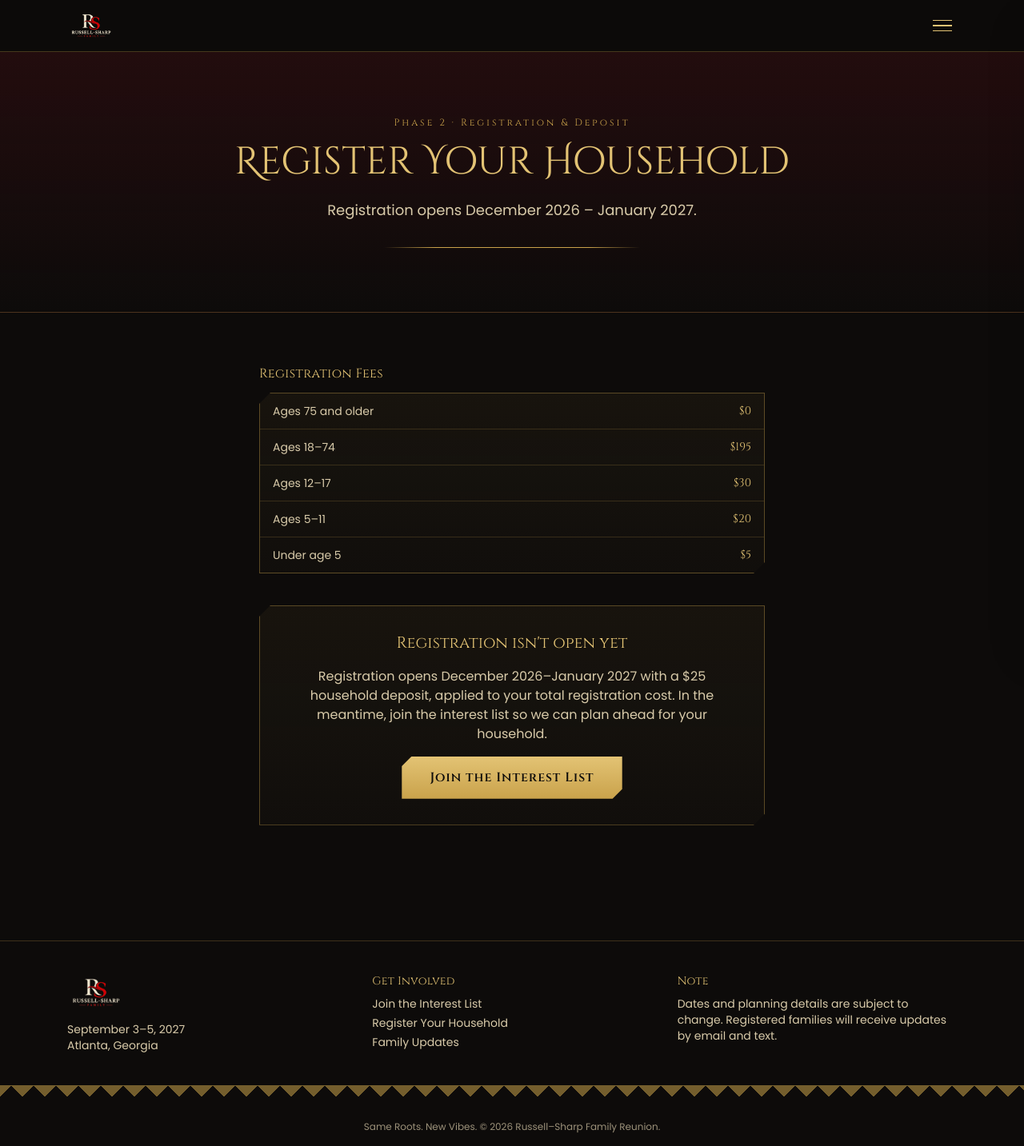
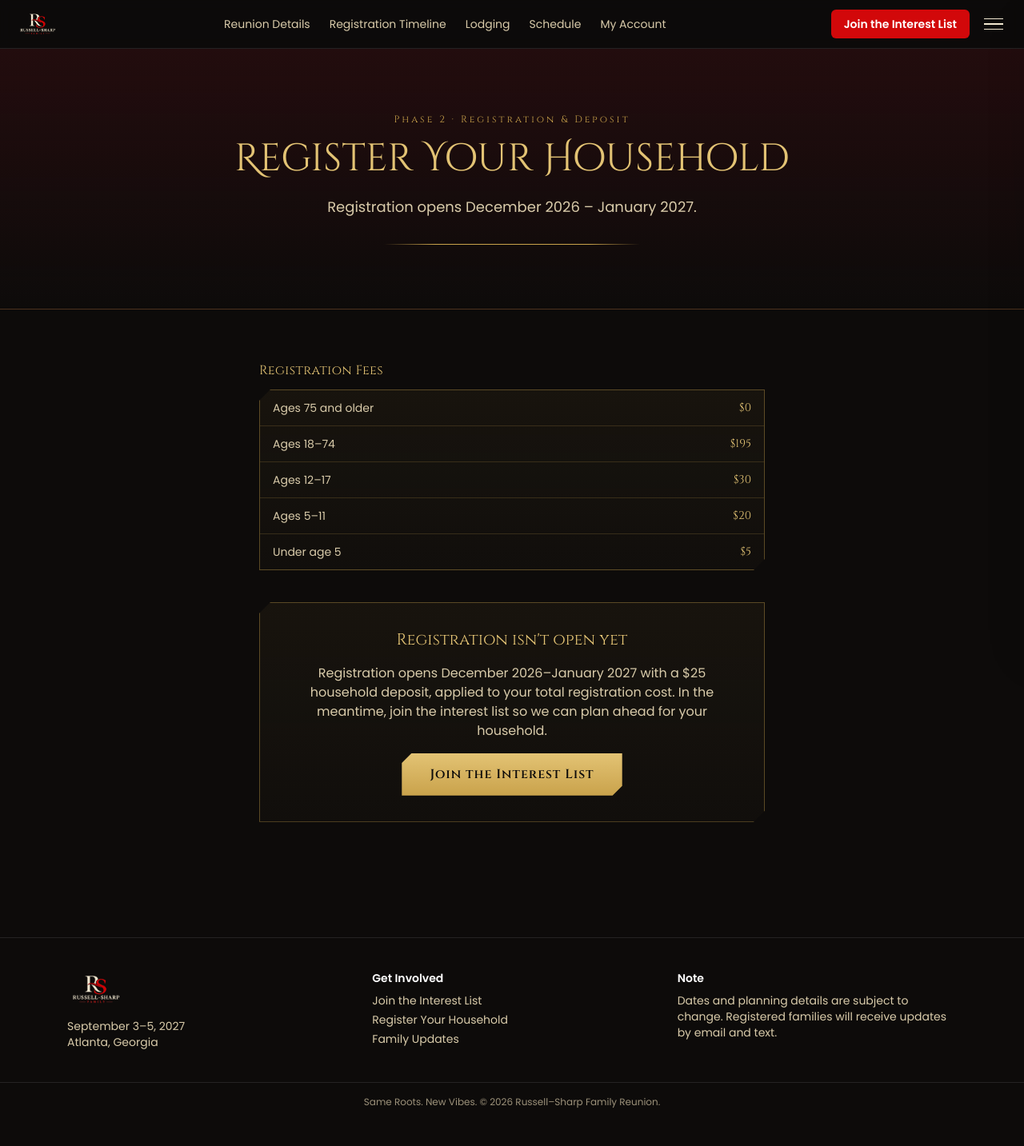
Before and after one commit to monica853/russell-sharp-reunion, a Next.js app: page /register in a window 1280 px wide. Shown: the whole page at 80% size. After the commit the page ends 1402 px from the top, so only its background shows below. Built offline with nearby package versions, Linux system fonts and the light colour scheme.

Commit message:
Add logo, favicon, and sharing image

```diff
--- a/src/app/globals.css
+++ b/src/app/globals.css
@@ -1,4 +1,4 @@
-@import url('https://fonts.googleapis.com/css2?family=Cinzel+Decorative:wght@400;700;900&family=Cinzel:wght@400;500;600;700&family=Poppins:ital,wght@0,300;0,400;0,500;0,600;0,700;1,400&display=swap');
+@import url('https://fonts.googleapis.com/css2?family=Cinzel+Decorative:wght@400;700;900&family=Cinzel:wght@400;500;600;700&family=Poppins:ital,wght@0,300;0,400;0,500;0,600;0,700;0,800;0,900;1,400&display=swap');
 @import "tailwindcss";
 
 :root {
@@ -11,6 +11,11 @@
   --pearl: #f3e9d2;
   --pearl-dim: #d9cbaa;
   --leaf: #3b4a3a;
+
+  /* Brand red, pulled directly from the family logo */
+  --accent: #d2080a;
+  --accent-bright: #ef2a2c;
+  --accent-dark: #8f0507;
 
   --font-display: 'Cinzel Decorative', serif;
   --font-heading: 'Cinzel', serif;
@@ -124,3 +129,55 @@ body {
 input, select, textarea {
   font-family: var(--font-body);
 }
+
+/* ── Clean, modern components for the hero/nav (deliberately un-ornamented,
+   distinct from the deco-* classes used elsewhere on the site) ── */
+
+.tag-label {
+  display: inline-block;
+  font-family: var(--font-body);
+  font-size: 0.7rem;
+  font-weight: 600;
+  letter-spacing: 0.1em;
+  color: var(--accent-bright);
+  border: 1px solid var(--accent);
+  border-radius: 4px;
+  padding: 0.15rem 0.55rem;
+}
+
+.btn-primary {
+  font-family: var(--font-body);
+  font-weight: 600;
+  color: #fff;
+  background: var(--accent);
+  padding: 0.85rem 1.75rem;
+  border-radius: 6px;
+  display: inline-flex;
+  align-items: center;
+  gap: 0.4rem;
+  transition: background 0.2s ease, transform 0.2s ease;
+}
+
+.btn-primary:hover {
+  background: var(--accent-bright);
+  transform: translateY(-1px);
+}
+
+.btn-outline-clean {
+  font-family: var(--font-body);
+  font-weight: 600;
+  color: var(--pearl);
+  background: transparent;
+  border: 1px solid rgba(243, 233, 210, 0.35);
+  padding: 0.85rem 1.75rem;
+  border-radius: 6px;
+  display: inline-flex;
+  align-items: center;
+  gap: 0.4rem;
+  transition: border-color 0.2s ease, background 0.2s ease;
+}
+
+.btn-outline-clean:hover {
+  border-color: var(--pearl);
+  background: rgba(243, 233, 210, 0.06);
+}
--- a/src/app/page.tsx
+++ b/src/app/page.tsx
@@ -41,9 +41,9 @@ function SectionGrid({ items }: { items: SectionLink[] }) {
         const Icon = s.icon;
         return (
           <Link key={s.href} href={s.href} className="group flex items-start gap-4 py-3">
-            <Icon className="w-5 h-5 mt-1 text-[var(--gold)] shrink-0" strokeWidth={1.5} />
+            <Icon className="w-5 h-5 mt-1 text-[var(--accent-bright)] shrink-0" strokeWidth={1.5} />
             <div>
-              <p className="font-heading text-[var(--pearl)] group-hover:text-[var(--gold-bright)] transition-colors">
+              <p className="font-semibold text-[var(--pearl)] group-hover:text-white transition-colors">
                 {s.title}
               </p>
               <p className="text-sm text-[var(--pearl-dim)] mt-0.5">{s.body}</p>
@@ -58,52 +58,89 @@ function SectionGrid({ items }: { items: SectionLink[] }) {
 export default function Home() {
   return (
     <div>
-      {/* Hero */}
-      <section className="relative">
-        <div className="mx-auto max-w-3xl px-5 pt-10 sm:pt-14">
-          <div className="deco-frame">
+      {/* Hero — Atlanta skyline stays fixed behind the content as it scrolls */}
+      <section className="relative min-h-[85vh] sm:min-h-screen bg-[url('/images/atlanta-skyline.png')] bg-cover bg-center bg-fixed flex flex-col justify-center overflow-hidden">
+        <div className="absolute inset-0 bg-gradient-to-r from-[var(--ink)] via-[var(--ink)]/85 to-[var(--ink)]/40" />
+        <div className="absolute inset-0 bg-gradient-to-t from-[var(--ink)] via-transparent to-[var(--ink)]/30" />
+
+        <div className="relative z-10 w-full max-w-7xl mx-auto px-5 py-20 grid lg:grid-cols-[1fr_auto] gap-14 items-end">
+          <div className="min-w-0">
+            <p className="tag-label mb-5">SAME ROOTS &middot; NEW VIBES</p>
+            <h1 className="font-black text-4xl sm:text-6xl lg:text-7xl leading-[0.98] text-white">
+              Russell&#8211;Sharp
+              <br />
+              Family Reunion
+            </h1>
+            <p className="mt-6 text-lg text-[var(--pearl-dim)] max-w-md">
+              One unforgettable weekend bringing the whole family back together in Atlanta.
+            </p>
+
+            <div className="mt-9 flex flex-wrap gap-4">
+              <Link href="/interest-list" className="btn-primary">
+                Join the Interest List
+              </Link>
+              <Link href="/reunion-details" className="btn-outline-clean">
+                Reunion Details
+              </Link>
+            </div>
+            <p className="mt-4 text-xs text-[var(--pearl-dim)]/70 max-w-sm">
+              No payment required at this stage &mdash; joining the list simply helps us plan lodging, activities, and reunion apparel.
+            </p>
+          </div>
+
+          <div className="min-w-0 flex flex-wrap lg:flex-nowrap lg:flex-col gap-x-8 gap-y-6 lg:gap-7 lg:items-end lg:text-right">
+            <div>
+              <span className="tag-label">WHEN</span>
+              <p className="text-xl sm:text-2xl font-bold text-white mt-1.5">Sept 3&#8211;5</p>
+              <p className="text-sm text-[var(--pearl-dim)]">2027</p>
+            </div>
+            <div>
+              <span className="tag-label">WHERE</span>
+              <p className="text-xl sm:text-2xl font-bold text-white mt-1.5">Atlanta, GA</p>
+            </div>
+            <Countdown variant="minimal" />
+          </div>
+        </div>
+
+        <div
+          aria-hidden="true"
+          className="pointer-events-none absolute -bottom-6 right-2 sm:right-6 lg:right-10 font-black text-white/[0.06] leading-none select-none text-[6rem] sm:text-[10rem] lg:text-[13rem]"
+        >
+          2027
+        </div>
+      </section>
+
+      {/* Save the Date artwork */}
+      <section className="mx-auto max-w-5xl px-5 py-20 grid md:grid-cols-2 gap-10 items-center">
+        <div className="border border-white/10 rounded-lg overflow-hidden">
           <Image
             src="/images/save-the-date.png"
             alt="Save the Date — Russell–Sharp Family Reunion, Atlanta, Georgia, September 3–5, 2027"
             width={1080}
             height={1080}
-              priority
             className="w-full h-auto"
           />
         </div>
-        </div>
-
-        <div className="text-center px-5 mt-10">
-          <p className="font-heading text-[var(--gold)] text-xs sm:text-sm tracking-[0.3em]">
-            SAME ROOTS &middot; NEW VIBES
+        <div>
+          <p className="tag-label mb-4">SAVE THE DATE</p>
+          <h2 className="font-black text-3xl sm:text-4xl text-white leading-tight">
+            Good Family. Great Memories. Lasting Legacy.
+          </h2>
+          <p className="mt-4 text-[var(--pearl-dim)]">
+            The Russell and Sharp branches are coming together for a full weekend in Atlanta &mdash; reconnecting,
+            celebrating, and making new memories that carry the family forward.
           </p>
-          <h1 className="font-display text-3xl sm:text-5xl text-[var(--gold-bright)] mt-4 leading-tight max-w-3xl mx-auto">
-            One Unforgettable Family Reunion
-          </h1>
-          <p className="mt-4 text-[var(--pearl-dim)] max-w-xl mx-auto">
-            Russell&#8211;Sharp Family Reunion &middot; September 3&#8211;5, 2027 &middot; Atlanta, Georgia
-          </p>
-
-          <div className="mt-8">
-            <Countdown />
-          </div>
-
-          <div className="mt-10">
-            <Link href="/interest-list" className="btn-deco">
+          <Link href="/interest-list" className="btn-primary mt-6 inline-flex">
             Join the Interest List
           </Link>
         </div>
-          <p className="mt-4 text-xs text-[var(--pearl-dim)]/70 max-w-md mx-auto">
-            No payment required at this stage &mdash; joining the list simply helps us plan lodging, activities, and reunion apparel.
-          </p>
-        </div>
       </section>
 
-      <div className="chevron-divider mt-16" />
+      <div className="h-px bg-white/10 max-w-5xl mx-auto" />
 
       {/* Section overview */}
-      <section className="mx-auto max-w-3xl px-5 py-16">
-        <h2 className="font-heading text-center text-[var(--gold-bright)] text-2xl tracking-wide mb-2">
+      <section className="mx-auto max-w-3xl px-5 py-20">
+        <h2 className="font-black text-center text-white text-2xl sm:text-3xl mb-2">
           Find Your Way Around
         </h2>
         <p className="text-center text-[var(--pearl-dim)] mb-12 max-w-lg mx-auto">
@@ -112,41 +149,41 @@ export default function Home() {
 
         <div className="space-y-10">
           <div>
-            <p className="font-heading text-xs tracking-[0.2em] text-[var(--gold)] mb-4">REUNION 2027</p>
+            <p className="text-xs tracking-[0.15em] text-[var(--accent-bright)] font-semibold mb-4">REUNION 2027</p>
             <SectionGrid items={REUNION_SECTIONS} />
           </div>
-          <div className="deco-rule" />
+          <div className="h-px bg-white/10" />
           <div>
-            <p className="font-heading text-xs tracking-[0.2em] text-[var(--gold)] mb-4">FAMILY</p>
+            <p className="text-xs tracking-[0.15em] text-[var(--accent-bright)] font-semibold mb-4">FAMILY</p>
             <SectionGrid items={FAMILY_SECTIONS} />
           </div>
         </div>
       </section>
 
-      <div className="chevron-divider" />
+      <div className="h-px bg-white/10 max-w-3xl mx-auto" />
 
       {/* Timeline preview */}
-      <section className="mx-auto max-w-3xl px-5 py-16">
-        <h2 className="font-heading text-center text-[var(--gold-bright)] text-2xl tracking-wide mb-10">
+      <section className="mx-auto max-w-3xl px-5 py-20">
+        <h2 className="font-black text-center text-white text-2xl sm:text-3xl mb-10">
           Planning Timeline
         </h2>
         <ol className="space-y-6">
           {TIMELINE.map((t, i) => (
             <li key={i} className="flex gap-4">
               <div className="flex flex-col items-center pt-1">
-                <span className="deco-diamond" />
-                {i < TIMELINE.length - 1 && <span className="w-px flex-1 bg-[var(--gold)]/30 mt-2" />}
+                <span className="w-2 h-2 rounded-full bg-[var(--accent)]" />
+                {i < TIMELINE.length - 1 && <span className="w-px flex-1 bg-white/15 mt-2" />}
               </div>
               <div className="pb-2">
-                <p className="text-xs tracking-wide text-[var(--gold)] font-heading">{t.when}</p>
-                <p className="font-heading text-[var(--pearl)] mt-1">{t.title}</p>
+                <p className="text-xs tracking-wide text-[var(--accent-bright)] font-semibold">{t.when}</p>
+                <p className="font-semibold text-[var(--pearl)] mt-1">{t.title}</p>
                 <p className="text-sm text-[var(--pearl-dim)] mt-1">{t.body}</p>
               </div>
             </li>
           ))}
         </ol>
         <div className="text-center mt-10">
-          <Link href="/payments" className="btn-deco-outline text-sm">
+          <Link href="/payments" className="btn-outline-clean text-sm">
             View Full Timeline & Payment Schedule
           </Link>
         </div>
--- a/src/components/Footer.tsx
+++ b/src/components/Footer.tsx
@@ -3,7 +3,7 @@ import Link from "next/link";
 
 export default function Footer() {
   return (
-    <footer className="border-t border-[var(--gold)]/25 mt-20">
+    <footer className="border-t border-white/10 mt-20">
       <div className="mx-auto max-w-6xl px-5 py-10 grid gap-8 sm:grid-cols-3 text-sm">
         <div>
           <Image
@@ -18,21 +18,21 @@ export default function Footer() {
           </p>
         </div>
         <div>
-          <p className="font-heading text-[var(--gold-bright)] tracking-wide mb-2">Get Involved</p>
+          <p className="font-semibold text-white mb-2">Get Involved</p>
           <ul className="space-y-1 text-[var(--pearl-dim)]">
-            <li><Link className="hover:text-[var(--gold-bright)]" href="/interest-list">Join the Interest List</Link></li>
-            <li><Link className="hover:text-[var(--gold-bright)]" href="/register">Register Your Household</Link></li>
-            <li><Link className="hover:text-[var(--gold-bright)]" href="/updates">Family Updates</Link></li>
+            <li><Link className="hover:text-white transition-colors" href="/interest-list">Join the Interest List</Link></li>
+            <li><Link className="hover:text-white transition-colors" href="/register">Register Your Household</Link></li>
+            <li><Link className="hover:text-white transition-colors" href="/updates">Family Updates</Link></li>
           </ul>
         </div>
         <div>
-          <p className="font-heading text-[var(--gold-bright)] tracking-wide mb-2">Note</p>
+          <p className="font-semibold text-white mb-2">Note</p>
           <p className="text-[var(--pearl-dim)]">
             Dates and planning details are subject to change. Registered families will receive updates by email and text.
           </p>
         </div>
       </div>
-      <div className="chevron-divider" />
+      <div className="h-px bg-white/10" />
       <p className="text-center text-xs text-[var(--pearl-dim)]/70 py-4">
         Same Roots. New Vibes. &copy; {new Date().getFullYear()} Russell&#8211;Sharp Family Reunion.
       </p>
--- a/src/components/Navbar.tsx
+++ b/src/components/Navbar.tsx
@@ -5,9 +5,19 @@ import Link from "next/link";
 import { useEffect, useState } from "react";
 
 type NavLink = { href: string; label: string };
-type NavGroup = { label: string; links: NavLink[] };
 
-const GROUPS: NavGroup[] = [
+// Shown directly in the header on desktop — the handful of pages people need
+// most often during the run-up to the reunion.
+const PRIMARY_LINKS: NavLink[] = [
+  { href: "/reunion-details", label: "Reunion Details" },
+  { href: "/payments", label: "Registration Timeline" },
+  { href: "/hotel-travel", label: "Lodging" },
+  { href: "/schedule", label: "Schedule" },
+  { href: "/my-invoice", label: "My Account" },
+];
+
+// Everything else lives in the side drawer, grouped for scanability.
+const DRAWER_GROUPS: { label: string; links: NavLink[] }[] = [
   {
     label: "Reunion 2027",
     links: [
@@ -17,7 +27,7 @@ const GROUPS: NavGroup[] = [
       { href: "/payments", label: "Registration Timeline" },
       { href: "/hotel-travel", label: "Lodging" },
       { href: "/schedule", label: "Schedule" },
-      { href: "/my-invoice", label: "My Invoice" },
+      { href: "/my-invoice", label: "My Account" },
     ],
   },
   {
@@ -43,41 +53,61 @@ export default function Navbar() {
 
   return (
     <>
-      <header className="sticky top-0 z-40 bg-[var(--ink)]/95 backdrop-blur border-b border-[var(--gold)]/30">
-        <div className="mx-auto max-w-6xl px-5 py-3 flex items-center justify-between">
-          <Link href="/" className="flex items-center" onClick={() => setOpen(false)}>
+      <header className="sticky top-0 z-40 bg-[var(--ink)]/90 backdrop-blur border-b border-white/10">
+        <div className="mx-auto max-w-7xl px-5 py-3 flex items-center justify-between gap-4">
+          <Link href="/" className="flex items-center shrink-0" onClick={() => setOpen(false)}>
             <Image
               src="/images/logo-light.png"
               alt="Russell–Sharp Family"
               width={220}
               height={147}
               priority
-              className="h-9 sm:h-10 w-auto"
+              className="h-9 w-auto"
             />
           </Link>
+
+          <nav className="hidden lg:flex items-center gap-6">
+            {PRIMARY_LINKS.map((l) => (
+              <Link
+                key={l.href}
+                href={l.href}
+                className="text-sm text-[var(--pearl-dim)] hover:text-[var(--pearl)] transition-colors"
+              >
+                {l.label}
+              </Link>
+            ))}
+          </nav>
+
+          <div className="flex items-center gap-3 shrink-0">
+            <div className="hidden sm:block">
+              <Link href="/interest-list" className="btn-primary text-sm !py-2 !px-4">
+                Join the Interest List
+              </Link>
+            </div>
 
             <button
               aria-label={open ? "Close menu" : "Open menu"}
               aria-expanded={open}
               onClick={() => setOpen((v) => !v)}
-            className="relative z-50 w-9 h-9 flex flex-col items-center justify-center gap-[5px] group"
+              className="relative z-50 w-9 h-9 flex flex-col items-center justify-center gap-[5px]"
             >
               <span
-              className={`block h-[1.5px] w-6 bg-[var(--gold-bright)] transition-transform duration-300 ease-out ${
+                className={`block h-[1.5px] w-6 bg-[var(--pearl)] transition-transform duration-300 ease-out ${
                   open ? "translate-y-[6.5px] rotate-45" : ""
                 }`}
               />
               <span
-              className={`block h-[1.5px] w-6 bg-[var(--gold-bright)] transition-opacity duration-200 ${
+                className={`block h-[1.5px] w-6 bg-[var(--pearl)] transition-opacity duration-200 ${
                   open ? "opacity-0" : "opacity-100"
                 }`}
               />
               <span
-              className={`block h-[1.5px] w-6 bg-[var(--gold-bright)] transition-transform duration-300 ease-out ${
+                className={`block h-[1.5px] w-6 bg-[var(--pearl)] transition-transform duration-300 ease-out ${
                   open ? "-translate-y-[6.5px] -rotate-45" : ""
                 }`}
               />
             </button>
+          </div>
         </div>
       </header>
 
@@ -93,7 +123,7 @@ export default function Navbar() {
       {/* Side drawer */}
       <nav
         aria-label="Main navigation"
-        className={`fixed top-0 right-0 z-40 h-full w-[85vw] max-w-sm bg-[var(--ink-soft)] border-l border-[var(--gold)]/40 shadow-2xl transition-transform duration-300 ease-out overflow-y-auto ${
+        className={`fixed top-0 right-0 z-40 h-full w-[85vw] max-w-sm bg-[var(--ink-soft)] border-l border-white/10 shadow-2xl transition-transform duration-300 ease-out overflow-y-auto ${
           open ? "translate-x-0" : "translate-x-full"
         }`}
       >
@@ -101,15 +131,15 @@ export default function Navbar() {
           <Link
             href="/"
             onClick={() => setOpen(false)}
-            className="font-heading text-lg text-[var(--gold-bright)] tracking-wide hover:text-[var(--gold)] transition-colors"
+            className="font-semibold text-lg text-[var(--pearl)] hover:text-white transition-colors"
           >
             Home
           </Link>
 
-          {GROUPS.map((group) => (
+          {DRAWER_GROUPS.map((group) => (
             <div key={group.label}>
-              <p className="font-heading text-xs tracking-[0.2em] text-[var(--gold)] mb-3">
-                {group.label}
+              <p className="text-xs tracking-[0.15em] text-[var(--accent-bright)] font-semibold mb-3">
+                {group.label.toUpperCase()}
               </p>
               <div className="flex flex-col gap-3 pl-1">
                 {group.links.map((l) => (
@@ -117,7 +147,7 @@ export default function Navbar() {
                     key={l.href}
                     href={l.href}
                     onClick={() => setOpen(false)}
-                    className="text-[var(--pearl)] hover:text-[var(--gold-bright)] transition-colors"
+                    className="text-[var(--pearl)] hover:text-white transition-colors"
                   >
                     {l.label}
                   </Link>
@@ -126,12 +156,12 @@ export default function Navbar() {
             </div>
           ))}
 
-          <div className="deco-rule" />
+          <div className="h-px bg-white/10" />
 
           <Link
             href="/contact"
             onClick={() => setOpen(false)}
-            className="font-heading text-[var(--gold-bright)] hover:text-[var(--gold)] transition-colors"
+            className="font-semibold text-[var(--pearl)] hover:text-white transition-colors"
           >
             Contact
           </Link>
```
Also changed, not shown: src/components/Countdown.tsx (+18 -1 lines), public/images/atlanta-skyline.png (added). Lines whose indentation alone changed are shown as unchanged.
